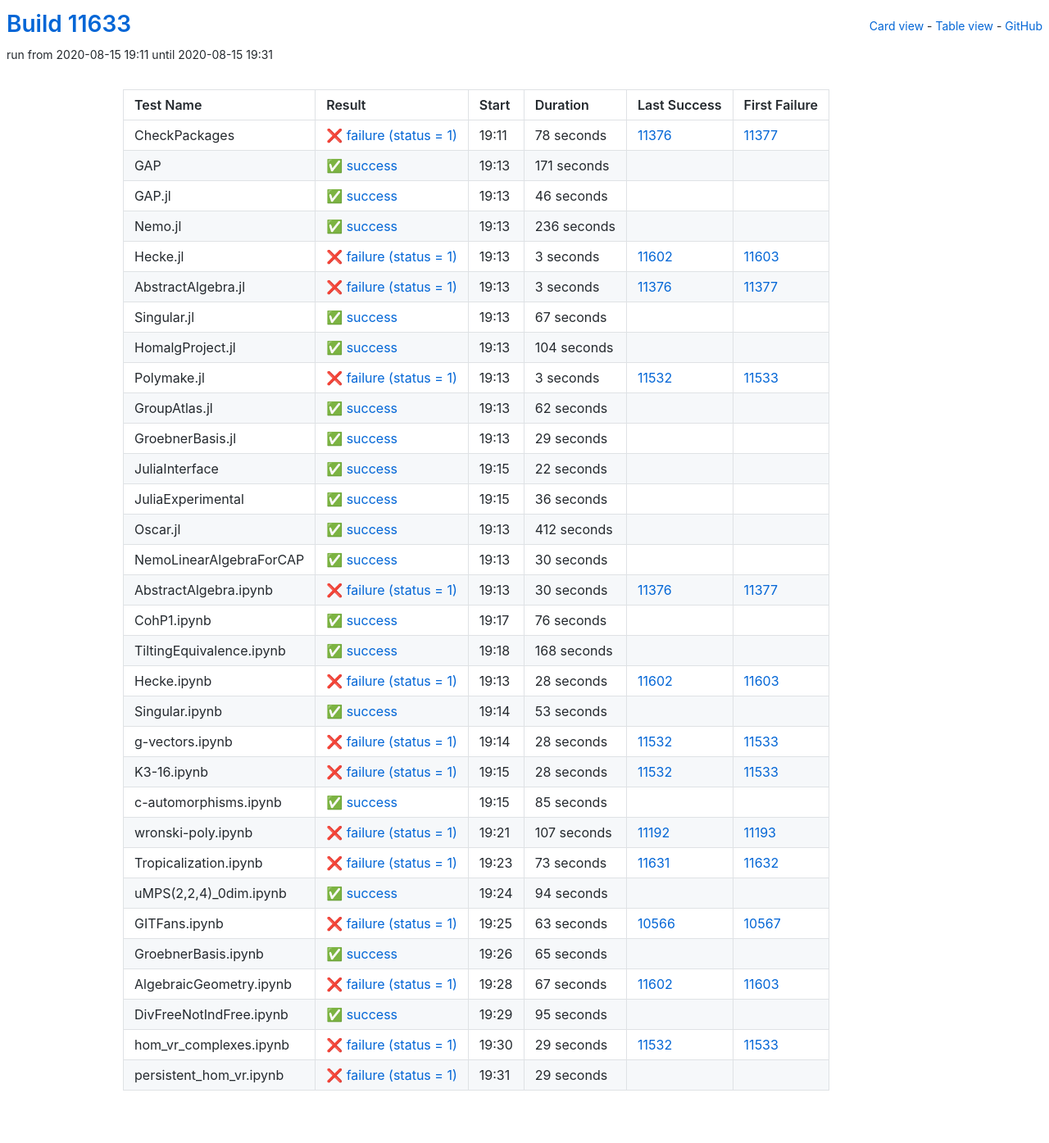
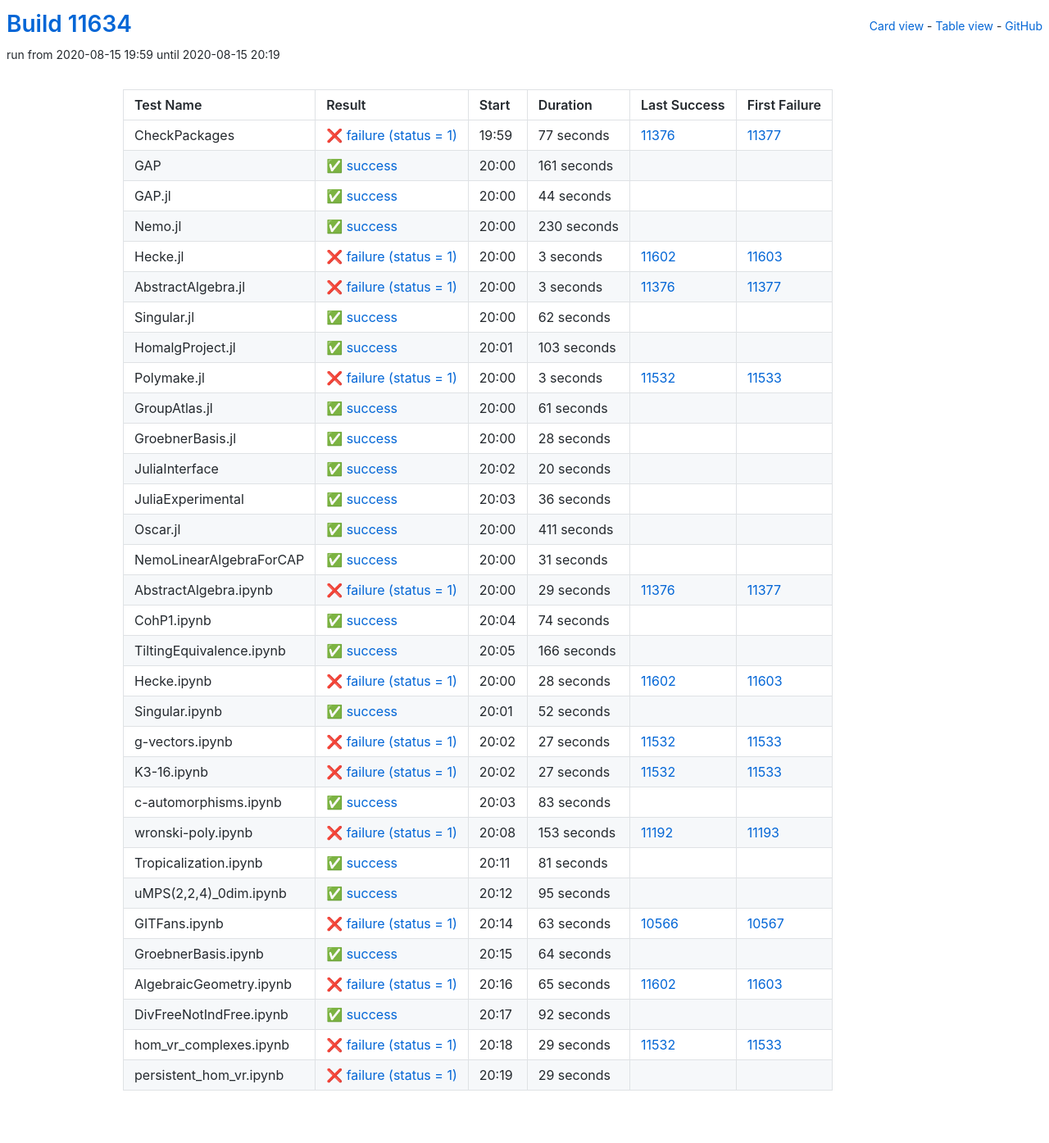
Before and after one commit to oscar-system/oscar-ci-status, a Jekyll site: the page built from table.html, in a window 1280 px wide. Shown: the whole page at 82% size. Built offline with Jekyll 4.4.1, drawn with Linux system fonts in a browser that asks for light colours.

Commit message:
Build #11634

```diff
--- a/_data/ci.yml
+++ b/_data/ci.yml
@@ -1,6 +1,6 @@
 ---
-build: 11633
-build_url: https://oscarci.mathematik.uni-kl.de/job/oscar/11633/
+build: 11634
+build_url: https://oscarci.mathematik.uni-kl.de/job/oscar/11634/
 job: oscar
 organization: oscar-system
 repo: oscar-ci-status
@@ -8,56 +8,56 @@
 tests:
 - name: CheckPackages
   id: checkpackages
-  log: https://oscarci.mathematik.uni-kl.de/job/oscar/11633/artifact/logs/build-11633/CheckPackages.log
-  start: 2020-08-15 19:11
+  log: https://oscarci.mathematik.uni-kl.de/job/oscar/11634/artifact/logs/build-11634/CheckPackages.log
+  start: 2020-08-15 19:59
   success: false
   exitcode: 1
   status: failure
-  duration: 78
+  duration: 77
   last_success: 11376
   last_success_url: https://oscarci.mathematik.uni-kl.de/job/oscar/11376/
   first_failure: 11377
   first_failure_url: https://oscarci.mathematik.uni-kl.de/job/oscar/11377/
 - name: GAP
   id: gap
-  log: https://oscarci.mathematik.uni-kl.de/job/oscar/11633/artifact/logs/build-11633/GAP.log
-  start: 2020-08-15 19:13
+  log: https://oscarci.mathematik.uni-kl.de/job/oscar/11634/artifact/logs/build-11634/GAP.log
+  start: 2020-08-15 20:00
   success: true
   exitcode: 0
   status: success
-  duration: 171
+  duration: 161
   last_success: false
   last_success_url:
   first_failure: false
   first_failure_url:
 - name: GAP.jl
   id: gap-jl
-  log: https://oscarci.mathematik.uni-kl.de/job/oscar/11633/artifact/logs/build-11633/GAP.jl.log
-  start: 2020-08-15 19:13
+  log: https://oscarci.mathematik.uni-kl.de/job/oscar/11634/artifact/logs/build-11634/GAP.jl.log
+  start: 2020-08-15 20:00
   success: true
   exitcode: 0
   status: success
-  duration: 46
+  duration: 44
   last_success: false
   last_success_url:
   first_failure: false
   first_failure_url:
 - name: Nemo.jl
   id: nemo-jl
-  log: https://oscarci.mathematik.uni-kl.de/job/oscar/11633/artifact/logs/build-11633/Nemo.jl.log
-  start: 2020-08-15 19:13
+  log: https://oscarci.mathematik.uni-kl.de/job/oscar/11634/artifact/logs/build-11634/Nemo.jl.log
+  start: 2020-08-15 20:00
   success: true
   exitcode: 0
   status: success
-  duration: 236
+  duration: 230
   last_success: false
   last_success_url:
   first_failure: false
   first_failure_url:
 - name: Hecke.jl
   id: hecke-jl
-  log: https://oscarci.mathematik.uni-kl.de/job/oscar/11633/artifact/logs/build-11633/Hecke.jl.log
-  start: 2020-08-15 19:13
+  log: https://oscarci.mathematik.uni-kl.de/job/oscar/11634/artifact/logs/build-11634/Hecke.jl.log
+  start: 2020-08-15 20:00
   success: false
   exitcode: 1
   status: failure
@@ -68,8 +68,8 @@
   first_failure_url: https://oscarci.mathematik.uni-kl.de/job/oscar/11603/
 - name: AbstractAlgebra.jl
   id: abstractalgebra-jl
-  log: https://oscarci.mathematik.uni-kl.de/job/oscar/11633/artifact/logs/build-11633/AbstractAlgebra.jl.log
-  start: 2020-08-15 19:13
+  log: https://oscarci.mathematik.uni-kl.de/job/oscar/11634/artifact/logs/build-11634/AbstractAlgebra.jl.log
+  start: 2020-08-15 20:00
   success: false
   exitcode: 1
   status: failure
@@ -80,32 +80,32 @@
   first_failure_url: https://oscarci.mathematik.uni-kl.de/job/oscar/11377/
 - name: Singular.jl
   id: singular-jl
-  log: https://oscarci.mathematik.uni-kl.de/job/oscar/11633/artifact/logs/build-11633/Singular.jl.log
-  start: 2020-08-15 19:13
+  log: https://oscarci.mathematik.uni-kl.de/job/oscar/11634/artifact/logs/build-11634/Singular.jl.log
+  start: 2020-08-15 20:00
   success: true
   exitcode: 0
   status: success
-  duration: 67
+  duration: 62
   last_success: false
   last_success_url:
   first_failure: false
   first_failure_url:
 - name: HomalgProject.jl
   id: homalgproject-jl
-  log: https://oscarci.mathematik.uni-kl.de/job/oscar/11633/artifact/logs/build-11633/HomalgProject.jl.log
-  start: 2020-08-15 19:13
+  log: https://oscarci.mathematik.uni-kl.de/job/oscar/11634/artifact/logs/build-11634/HomalgProject.jl.log
+  start: 2020-08-15 20:01
   success: true
   exitcode: 0
   status: success
-  duration: 104
+  duration: 103
   last_success: false
   last_success_url:
   first_failure: false
   first_failure_url:
 - name: Polymake.jl
   id: polymake-jl
-  log: https://oscarci.mathematik.uni-kl.de/job/oscar/11633/artifact/logs/build-11633/Polymake.jl.log
-  start: 2020-08-15 19:13
+  log: https://oscarci.mathematik.uni-kl.de/job/oscar/11634/artifact/logs/build-11634/Polymake.jl.log
+  start: 2020-08-15 20:00
   success: false
   exitcode: 1
   status: failure
@@ -116,44 +116,44 @@
   first_failure_url: https://oscarci.mathematik.uni-kl.de/job/oscar/11533/
 - name: GroupAtlas.jl
   id: groupatlas-jl
-  log: https://oscarci.mathematik.uni-kl.de/job/oscar/11633/artifact/logs/build-11633/GroupAtlas.jl.log
-  start: 2020-08-15 19:13
+  log: https://oscarci.mathematik.uni-kl.de/job/oscar/11634/artifact/logs/build-11634/GroupAtlas.jl.log
+  start: 2020-08-15 20:00
   success: true
   exitcode: 0
   status: success
-  duration: 62
+  duration: 61
   last_success: false
   last_success_url:
   first_failure: false
   first_failure_url:
 - name: GroebnerBasis.jl
   id: groebnerbasis-jl
-  log: https://oscarci.mathematik.uni-kl.de/job/oscar/11633/artifact/logs/build-11633/GroebnerBasis.jl.log
-  start: 2020-08-15 19:13
+  log: https://oscarci.mathematik.uni-kl.de/job/oscar/11634/artifact/logs/build-11634/GroebnerBasis.jl.log
+  start: 2020-08-15 20:00
   success: true
   exitcode: 0
   status: success
-  duration: 29
+  duration: 28
   last_success: false
   last_success_url:
   first_failure: false
   first_failure_url:
 - name: JuliaInterface
   id: juliainterface
-  log: https://oscarci.mathematik.uni-kl.de/job/oscar/11633/artifact/logs/build-11633/JuliaInterface.log
-  start: 2020-08-15 19:15
+  log: https://oscarci.mathematik.uni-kl.de/job/oscar/11634/artifact/logs/build-11634/JuliaInterface.log
+  start: 2020-08-15 20:02
   success: true
   exitcode: 0
   status: success
-  duration: 22
+  duration: 20
   last_success: false
   last_success_url:
   first_failure: false
   first_failure_url:
 - name: JuliaExperimental
   id: juliaexperimental
-  log: https://oscarci.mathematik.uni-kl.de/job/oscar/11633/artifact/logs/build-11633/JuliaExperimental.log
-  start: 2020-08-15 19:15
+  log: https://oscarci.mathematik.uni-kl.de/job/oscar/11634/artifact/logs/build-11634/JuliaExperimental.log
+  start: 2020-08-15 20:03
   success: true
   exitcode: 0
   status: success
@@ -164,68 +164,68 @@
   first_failure_url:
 - name: Oscar.jl
   id: oscar-jl
-  log: https://oscarci.mathematik.uni-kl.de/job/oscar/11633/artifact/logs/build-11633/Oscar.jl.log
-  start: 2020-08-15 19:13
+  log: https://oscarci.mathematik.uni-kl.de/job/oscar/11634/artifact/logs/build-11634/Oscar.jl.log
+  start: 2020-08-15 20:00
   success: true
   exitcode: 0
   status: success
-  duration: 412
+  duration: 411
   last_success: false
   last_success_url:
   first_failure: false
   first_failure_url:
 - name: NemoLinearAlgebraForCAP
   id: nemolinearalgebraforcap
-  log: https://oscarci.mathematik.uni-kl.de/job/oscar/11633/artifact/logs/build-11633/NemoLinearAlgebraForCAP.log
-  start: 2020-08-15 19:13
+  log: https://oscarci.mathematik.uni-kl.de/job/oscar/11634/artifact/logs/build-11634/NemoLinearAlgebraForCAP.log
+  start: 2020-08-15 20:00
   success: true
   exitcode: 0
   status: success
-  duration: 30
+  duration: 31
   last_success: false
   last_success_url:
   first_failure: false
   first_failure_url:
 - name: AbstractAlgebra.ipynb
   id: abstractalgebra-ipynb
-  log: https://oscarci.mathematik.uni-kl.de/job/oscar/11633/artifact/logs/build-11633/AbstractAlgebra.ipynb.log
-  start: 2020-08-15 19:13
+  log: https://oscarci.mathematik.uni-kl.de/job/oscar/11634/artifact/logs/build-11634/AbstractAlgebra.ipynb.log
+  start: 2020-08-15 20:00
   success: false
   exitcode: 1
   status: failure
-  duration: 30
+  duration: 29
   last_success: 11376
   last_success_url: https://oscarci.mathematik.uni-kl.de/job/oscar/11376/
   first_failure: 11377
   first_failure_url: https://oscarci.mathematik.uni-kl.de/job/oscar/11377/
 - name: CohP1.ipynb
   id: cohp1-ipynb
-  log: https://oscarci.mathematik.uni-kl.de/job/oscar/11633/artifact/logs/build-11633/CohP1.ipynb.log
-  start: 2020-08-15 19:17
+  log: https://oscarci.mathematik.uni-kl.de/job/oscar/11634/artifact/logs/build-11634/CohP1.ipynb.log
+  start: 2020-08-15 20:04
   success: true
   exitcode: 0
   status: success
-  duration: 76
+  duration: 74
   last_success: false
   last_success_url:
   first_failure: false
   first_failure_url:
 - name: TiltingEquivalence.ipynb
   id: tiltingequivalence-ipynb
-  log: https://oscarci.mathematik.uni-kl.de/job/oscar/11633/artifact/logs/build-11633/TiltingEquivalence.ipynb.log
-  start: 2020-08-15 19:18
+  log: https://oscarci.mathematik.uni-kl.de/job/oscar/11634/artifact/logs/build-11634/TiltingEquivalence.ipynb.log
+  start: 2020-08-15 20:05
   success: true
   exitcode: 0
   status: success
-  duration: 168
+  duration: 166
   last_success: false
   last_success_url:
   first_failure: false
   first_failure_url:
 - name: Hecke.ipynb
   id: hecke-ipynb
-  log: https://oscarci.mathematik.uni-kl.de/job/oscar/11633/artifact/logs/build-11633/Hecke.ipynb.log
-  start: 2020-08-15 19:13
+  log: https://oscarci.mathematik.uni-kl.de/job/oscar/11634/artifact/logs/build-11634/Hecke.ipynb.log
+  start: 2020-08-15 20:00
   success: false
   exitcode: 1
   status: failure
@@ -236,92 +236,92 @@
   first_failure_url: https://oscarci.mathematik.uni-kl.de/job/oscar/11603/
 - name: Singular.ipynb
   id: singular-ipynb
-  log: https://oscarci.mathematik.uni-kl.de/job/oscar/11633/artifact/logs/build-11633/Singular.ipynb.log
-  start: 2020-08-15 19:14
+  log: https://oscarci.mathematik.uni-kl.de/job/oscar/11634/artifact/logs/build-11634/Singular.ipynb.log
+  start: 2020-08-15 20:01
   success: true
   exitcode: 0
   status: success
-  duration: 53
+  duration: 52
   last_success: false
   last_success_url:
   first_failure: false
   first_failure_url:
 - name: g-vectors.ipynb
   id: g-vectors-ipynb
-  log: https://oscarci.mathematik.uni-kl.de/job/oscar/11633/artifact/logs/build-11633/g-vectors.ipynb.log
-  start: 2020-08-15 19:14
+  log: https://oscarci.mathematik.uni-kl.de/job/oscar/11634/artifact/logs/build-11634/g-vectors.ipynb.log
+  start: 2020-08-15 20:02
   success: false
   exitcode: 1
   status: failure
-  duration: 28
+  duration: 27
   last_success: 11532
   last_success_url: https://oscarci.mathematik.uni-kl.de/job/oscar/11532/
   first_failure: 11533
   first_failure_url: https://oscarci.mathematik.uni-kl.de/job/oscar/11533/
 - name: K3-16.ipynb
   id: k3-16-ipynb
-  log: https://oscarci.mathematik.uni-kl.de/job/oscar/11633/artifact/logs/build-11633/K3-16.ipynb.log
-  start: 2020-08-15 19:15
+  log: https://oscarci.mathematik.uni-kl.de/job/oscar/11634/artifact/logs/build-11634/K3-16.ipynb.log
+  start: 2020-08-15 20:02
   success: false
   exitcode: 1
   status: failure
-  duration: 28
+  duration: 27
   last_success: 11532
   last_success_url: https://oscarci.mathematik.uni-kl.de/job/oscar/11532/
   first_failure: 11533
   first_failure_url: https://oscarci.mathematik.uni-kl.de/job/oscar/11533/
 - name: c-automorphisms.ipynb
   id: c-automorphisms-ipynb
-  log: https://oscarci.mathematik.uni-kl.de/job/oscar/11633/artifact/logs/build-11633/c-automorphisms.ipynb.log
-  start: 2020-08-15 19:15
+  log: https://oscarci.mathematik.uni-kl.de/job/oscar/11634/artifact/logs/build-11634/c-automorphisms.ipynb.log
+  start: 2020-08-15 20:03
   success: true
   exitcode: 0
   status: success
-  duration: 85
+  duration: 83
   last_success: false
   last_success_url:
   first_failure: false
   first_failure_url:
 - name: wronski-poly.ipynb
   id: wronski-poly-ipynb
-  log: https://oscarci.mathematik.uni-kl.de/job/oscar/11633/artifact/logs/build-11633/wronski-poly.ipynb.log
-  start: 2020-08-15 19:21
+  log: https://oscarci.mathematik.uni-kl.de/job/oscar/11634/artifact/logs/build-11634/wronski-poly.ipynb.log
+  start: 2020-08-15 20:08
   success: false
   exitcode: 1
   status: failure
-  duration: 107
+  duration: 153
   last_success: 11192
   last_success_url: https://oscarci.mathematik.uni-kl.de/job/oscar/11192/
   first_failure: 11193
   first_failure_url: https://oscarci.mathematik.uni-kl.de/job/oscar/11193/
 - name: Tropicalization.ipynb
   id: tropicalization-ipynb
-  log: https://oscarci.mathematik.uni-kl.de/job/oscar/11633/artifact/logs/build-11633/Tropicalization.ipynb.log
-  start: 2020-08-15 19:23
-  success: false
-  exitcode: 1
-  status: failure
-  duration: 73
-  last_success: 11631
-  last_success_url: https://oscarci.mathematik.uni-kl.de/job/oscar/11631/
-  first_failure: 11632
-  first_failure_url: https://oscarci.mathematik.uni-kl.de/job/oscar/11632/
-- name: uMPS(2,2,4)_0dim.ipynb
-  id: umps-2-2-4-0dim-ipynb
-  log: https://oscarci.mathematik.uni-kl.de/job/oscar/11633/artifact/logs/build-11633/uMPS-2-2-4-_0dim.ipynb.log
-  start: 2020-08-15 19:24
+  log: https://oscarci.mathematik.uni-kl.de/job/oscar/11634/artifact/logs/build-11634/Tropicalization.ipynb.log
+  start: 2020-08-15 20:11
   success: true
   exitcode: 0
   status: success
-  duration: 94
+  duration: 81
+  last_success: false
+  last_success_url:
+  first_failure: false
+  first_failure_url:
+- name: uMPS(2,2,4)_0dim.ipynb
+  id: umps-2-2-4-0dim-ipynb
+  log: https://oscarci.mathematik.uni-kl.de/job/oscar/11634/artifact/logs/build-11634/uMPS-2-2-4-_0dim.ipynb.log
+  start: 2020-08-15 20:12
+  success: true
+  exitcode: 0
+  status: success
+  duration: 95
   last_success: false
   last_success_url:
   first_failure: false
   first_failure_url:
 - name: GITFans.ipynb
   id: gitfans-ipynb
-  log: https://oscarci.mathematik.uni-kl.de/job/oscar/11633/artifact/logs/build-11633/GITFans.ipynb.log
-  start: 2020-08-15 19:25
+  log: https://oscarci.mathematik.uni-kl.de/job/oscar/11634/artifact/logs/build-11634/GITFans.ipynb.log
+  start: 2020-08-15 20:14
   success: false
   exitcode: 1
   status: failure
@@ -332,44 +332,44 @@
   first_failure_url: https://oscarci.mathematik.uni-kl.de/job/oscar/10567/
 - name: GroebnerBasis.ipynb
   id: groebnerbasis-ipynb
-  log: https://oscarci.mathematik.uni-kl.de/job/oscar/11633/artifact/logs/build-11633/GroebnerBasis.ipynb.log
-  start: 2020-08-15 19:26
+  log: https://oscarci.mathematik.uni-kl.de/job/oscar/11634/artifact/logs/build-11634/GroebnerBasis.ipynb.log
+  start: 2020-08-15 20:15
   success: true
   exitcode: 0
   status: success
-  duration: 65
+  duration: 64
   last_success: false
   last_success_url:
   first_failure: false
   first_failure_url:
 - name: AlgebraicGeometry.ipynb
   id: algebraicgeometry-ipynb
-  log: https://oscarci.mathematik.uni-kl.de/job/oscar/11633/artifact/logs/build-11633/AlgebraicGeometry.ipynb.log
-  start: 2020-08-15 19:28
+  log: https://oscarci.mathematik.uni-kl.de/job/oscar/11634/artifact/logs/build-11634/AlgebraicGeometry.ipynb.log
+  start: 2020-08-15 20:16
   success: false
   exitcode: 1
   status: failure
-  duration: 67
+  duration: 65
   last_success: 11602
   last_success_url: https://oscarci.mathematik.uni-kl.de/job/oscar/11602/
   first_failure: 11603
   first_failure_url: https://oscarci.mathematik.uni-kl.de/job/oscar/11603/
 - name: DivFreeNotIndFree.ipynb
   id: divfreenotindfree-ipynb
-  log: https://oscarci.mathematik.uni-kl.de/job/oscar/11633/artifact/logs/build-11633/DivFreeNotIndFree.ipynb.log
-  start: 2020-08-15 19:29
+  log: https://oscarci.mathematik.uni-kl.de/job/oscar/11634/artifact/logs/build-11634/DivFreeNotIndFree.ipynb.log
+  start: 2020-08-15 20:17
   success: true
   exitcode: 0
   status: success
-  duration: 95
+  duration: 92
   last_success: false
   last_success_url:
   first_failure: false
   first_failure_url:
 - name: hom_vr_complexes.ipynb
   id: hom-vr-complexes-ipynb
-  log: https://oscarci.mathematik.uni-kl.de/job/oscar/11633/artifact/logs/build-11633/hom_vr_complexes.ipynb.log
-  start: 2020-08-15 19:30
+  log: https://oscarci.mathematik.uni-kl.de/job/oscar/11634/artifact/logs/build-11634/hom_vr_complexes.ipynb.log
+  start: 2020-08-15 20:18
   success: false
   exitcode: 1
   status: failure
@@ -380,8 +380,8 @@
   first_failure_url: https://oscarci.mathematik.uni-kl.de/job/oscar/11533/
 - name: persistent_hom_vr.ipynb
   id: persistent-hom-vr-ipynb
-  log: https://oscarci.mathematik.uni-kl.de/job/oscar/11633/artifact/logs/build-11633/persistent_hom_vr.ipynb.log
-  start: 2020-08-15 19:31
+  log: https://oscarci.mathematik.uni-kl.de/job/oscar/11634/artifact/logs/build-11634/persistent_hom_vr.ipynb.log
+  start: 2020-08-15 20:19
   success: false
   exitcode: 1
   status: failure
```
Also changed, not shown: README.md.
